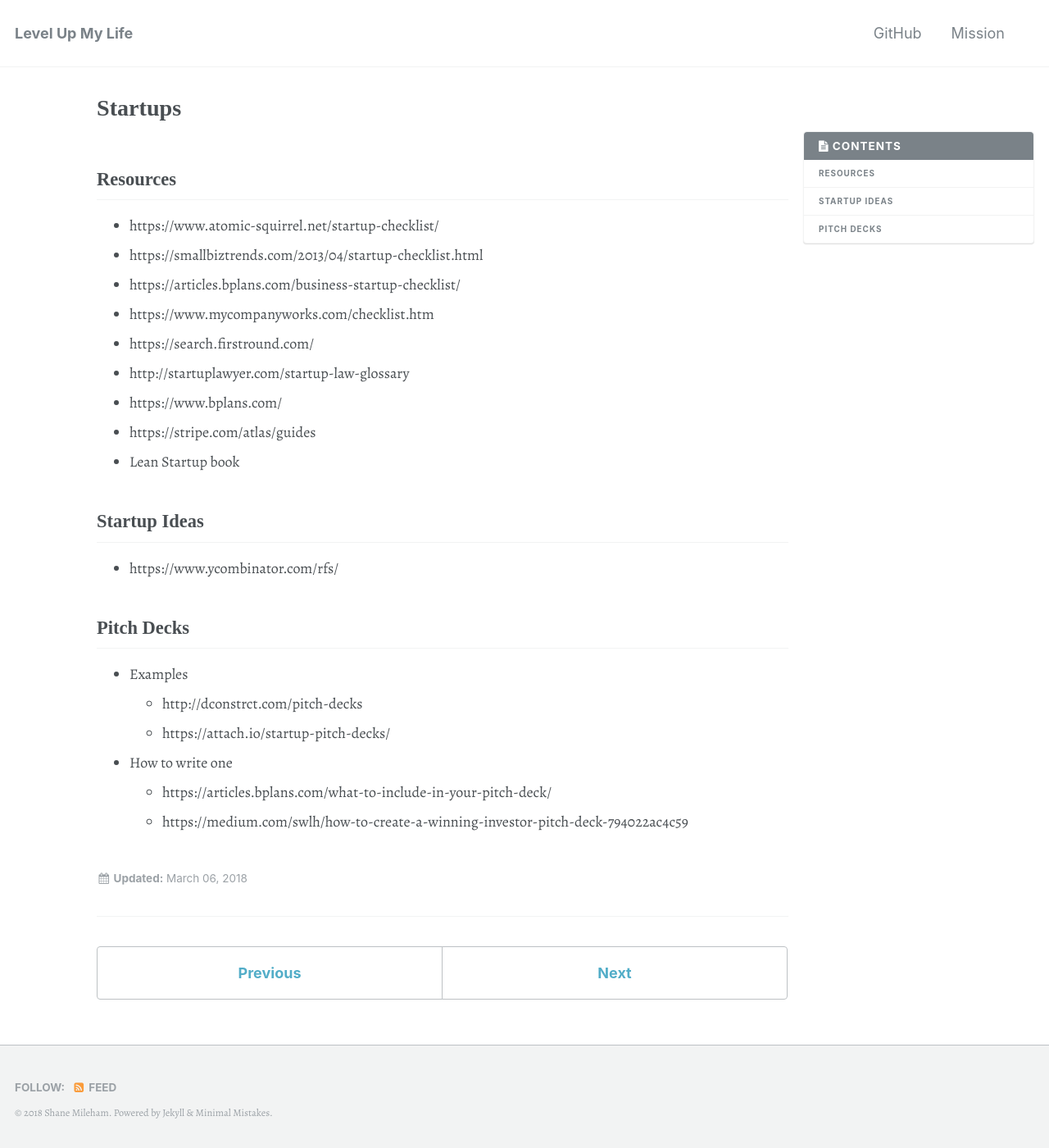
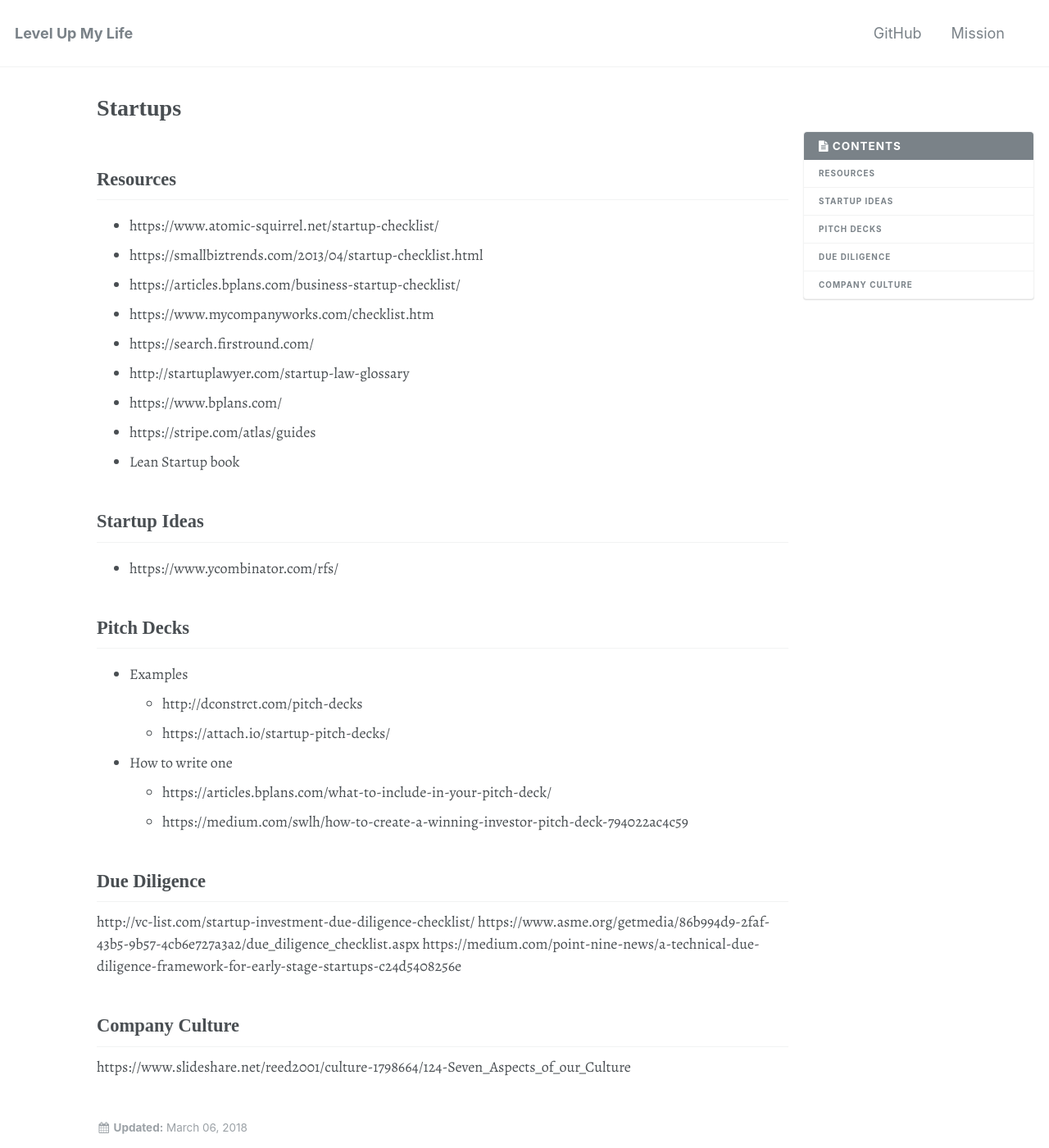
Before and after one commit to shanemileham/levelupmylife, a Jekyll site: the page built from _content/startups/startups.md, in a window 1280 px wide and 1400 px high. Shown: the whole window at 82% size. Built offline with Jekyll 4.4.1, drawn with Linux system fonts in a browser that asks for light colours; some web fonts are replaced; comment, search, counter and statistics services are not loaded.

Commit message:
Added startup notes

```diff
--- a/_content/startups/startups.md
+++ b/_content/startups/startups.md
@@ -27,3 +27,11 @@ title: Startups
 - How to write one
   - https://articles.bplans.com/what-to-include-in-your-pitch-deck/
   - https://medium.com/swlh/how-to-create-a-winning-investor-pitch-deck-794022ac4c59
+
+## Due Diligence
+http://vc-list.com/startup-investment-due-diligence-checklist/
+https://www.asme.org/getmedia/86b994d9-2faf-43b5-9b57-4cb6e727a3a2/due_diligence_checklist.aspx
+https://medium.com/point-nine-news/a-technical-due-diligence-framework-for-early-stage-startups-c24d5408256e
+
+## Company Culture
+https://www.slideshare.net/reed2001/culture-1798664/124-Seven_Aspects_of_our_Culture
```
